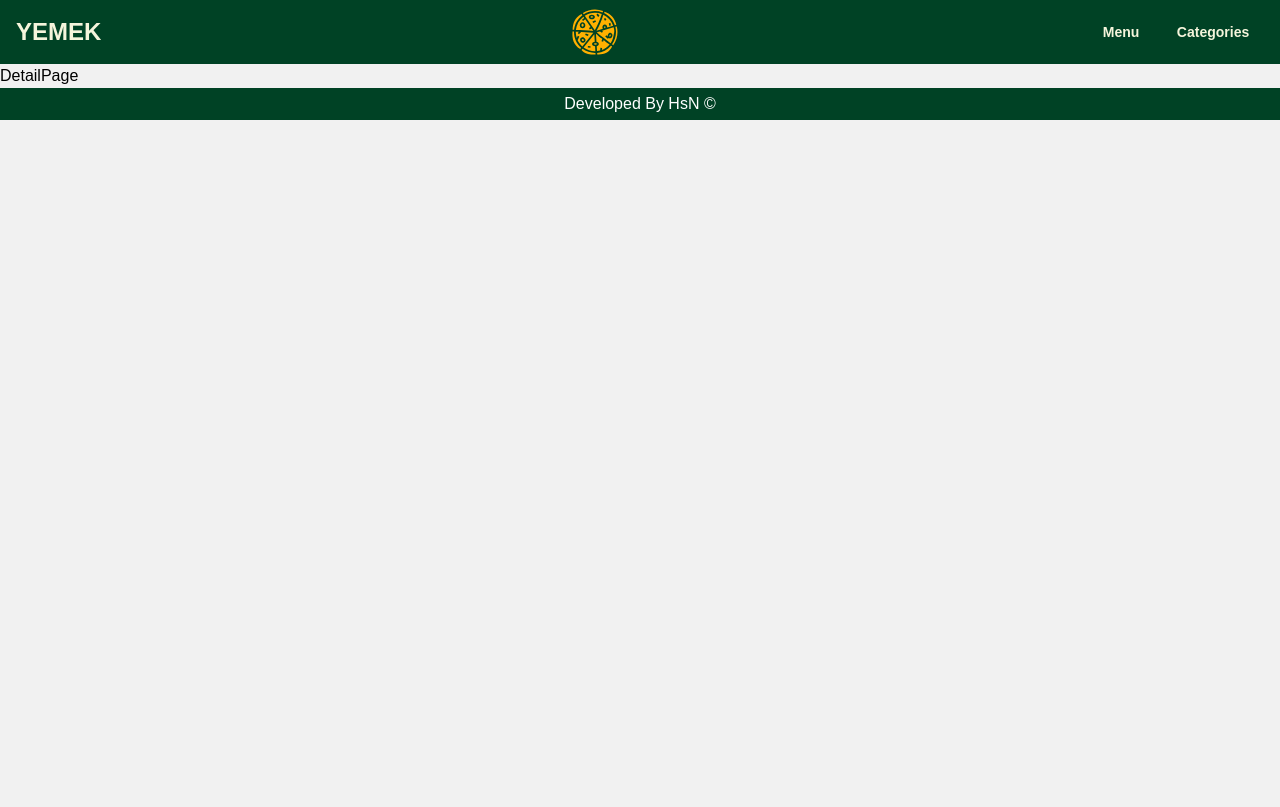
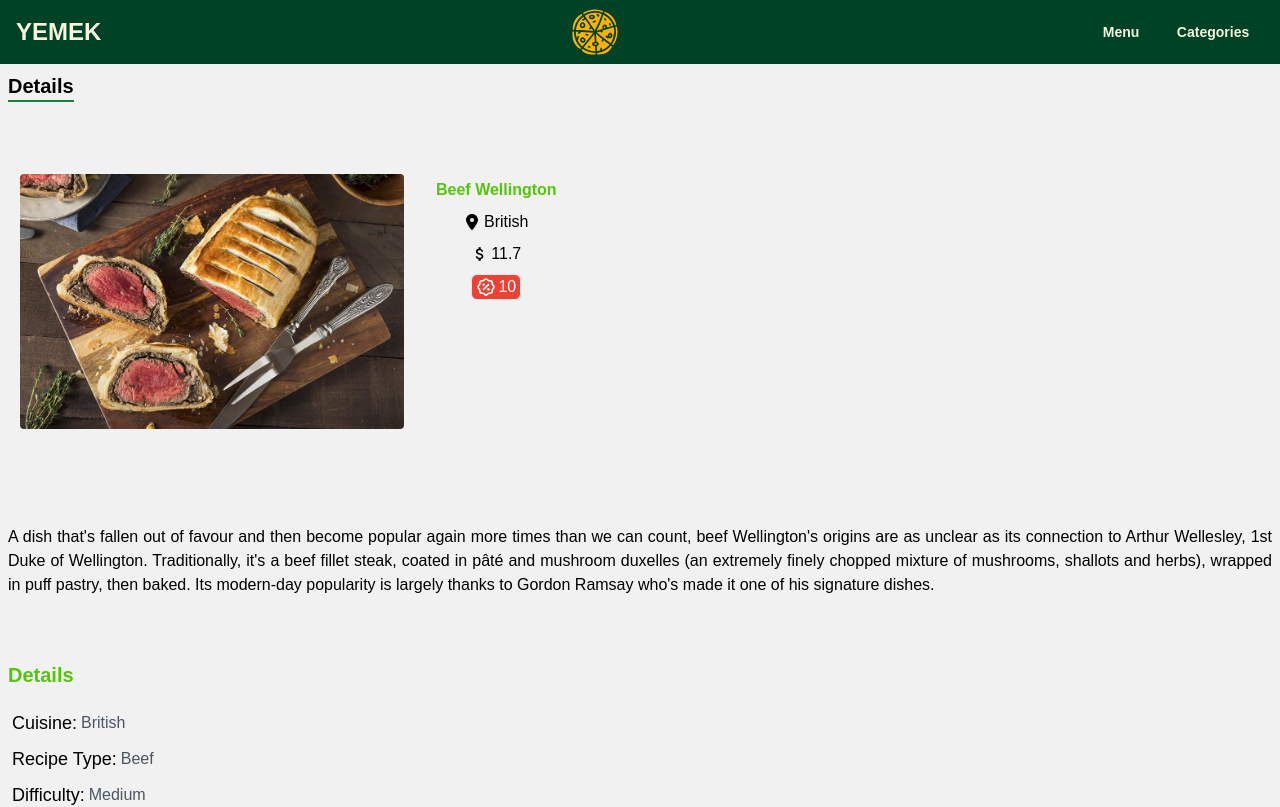
Before and after one commit to hasanashrafi/food-next, a Next.js app: page /menu/1 in a window 1280 px wide. Shown: the top 807 px of the page. Built offline with nearby package versions, Linux system fonts and the light colour scheme; data requests are answered from the project's data file.

Commit message:
dynamic route for food

```diff
--- a/pages/menu/[id].js
+++ b/pages/menu/[id].js
@@ -1,9 +1,51 @@
-import React from 'react'
+import DetailsPage from "@/components/templates/DetailsPage"
+import { useRouter } from "next/router"
 
-function DetailPage() {
-  return (
-    <div>DetailPage</div>
-  )
+
+function Details({ data }) {
+    const router = useRouter()
+    if (router.isFallback) {
+        return <h2>Loading Page ...</h2>
+    }
+    return <DetailsPage {...data} />
 }
 
-export default DetailPage
+export default Details
+
+export async function getStaticPaths() {
+
+    const res = await fetch('http://localhost:4000/data')
+    const json = await res.json()
+
+
+    // const res = await fetch(`${process.env.BASE_URL}/data`)
+    // const json = await res.json()
+    const data = json.slice(0, 10)
+    const paths = data.map(food => ({ params: { id: food.id.toString() } }))
+
+    return {
+        paths,
+        fallback: true,
+    }
+}
+
+export async function getStaticProps(context) {
+    const { params: { id } } = context
+
+
+    const res = await fetch(`http://localhost:4000/data/${id}`)
+    const data = await res.json()
+
+    // const res = await fetch(`${process.env.BASE_URL}/data/${id}`)
+    // const data = await res.json()
+
+    if (!data.id) {
+        return {
+            notFound: true,
+        }
+    }
+    return {
+        props: { data },
+        revalidate: 10,
+    }
+}
```
